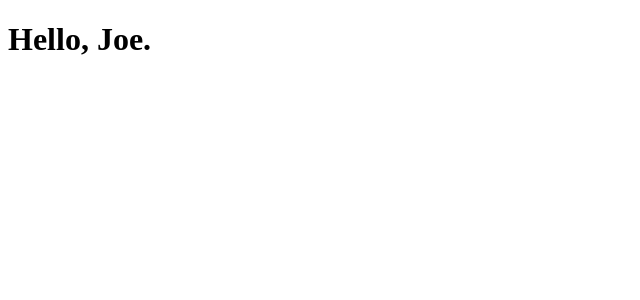
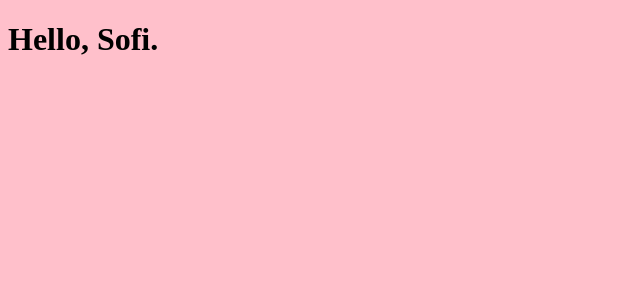
Before and after one commit to SophieV/webpack-react-and-raw-html, a React app: page / in a window 1280 px wide. Shown: the top 300 px of the page, without its empty margins (0-640 px from the left). Built offline with nearby package versions, Linux system fonts and the light colour scheme.

Commit message:
added css

```diff
--- a/package.json
+++ b/package.json
@@ -3,7 +3,7 @@
   "version": "1.0.0",
   "description": "Hot reloading for dev, raw HTML output option too",
   "scripts": {
-    "test": "webpack-dev-server --progress --config webpack.config.js",
+    "dev": "webpack-dev-server --hot --inline --module-bind \"css=style\\!css\" --config webpack.config.js",
     "start": "webpack --progress --config webpackdist.config.js"
   },
   "devDependencies": {
@@ -13,12 +13,14 @@
     "babel-preset-es2015": "^6.0.15",
     "babel-preset-react": "^6.0.15",
     "babel-preset-stage-0": "^6.0.15",
+    "css-loader": "^0.23.1",
     "eslint-plugin-react": "^3.6.2",
     "fs": "0.0.2",
     "mkdirp": "^0.5.1",
     "react-hot-loader": "^1.3.0",
     "static-site-generator-webpack-plugin": "^2.0.1",
-    "webpack": "^1.12.2",
+    "style-loader": "^0.13.0",
+    "webpack": "^1.12.12",
     "webpack-dev-server": "^1.12.1"
   },
   "dependencies": {
--- a/src/App.js
+++ b/src/App.js
@@ -3,7 +3,7 @@ import React, { Component } from 'react';
 export default class App extends Component {
   render() {
     return (
-      <h1>Hello, Joe.</h1>
+      <h1>Hello, Sofi.</h1>
       );
   }
 }
--- a/src/index.js
+++ b/src/index.js
@@ -2,6 +2,14 @@ import React from 'react';
 import ReactDOM from 'react-dom';
 import App from './App';
 
+
+if(module.hot) {
+  module.hot.accept();
+}
+
+require("./style.css");
+document.write("<input type='text' />");
+
 if (typeof document != 'undefined') {
   ReactDOM.render(<App />, document.getElementById('root'));
 }
--- /dev/null
+++ b/src/style.css
@@ -0,0 +1,3 @@
+body {
+    background: pink;
+}
--- a/webpack.config.js
+++ b/webpack.config.js
@@ -5,7 +5,7 @@ module.exports = {
   name: 'browser',
   devtool: 'eval',
   entry: [
-    'webpack-dev-server/client?http://localhost:3000',
+    'webpack-dev-server/client?http://localhost:8080',
     'webpack/hot/only-dev-server',
     './src/index'
   ],
```
Also changed, not shown: 1 other file (tests, documents, lock files or other folders).
